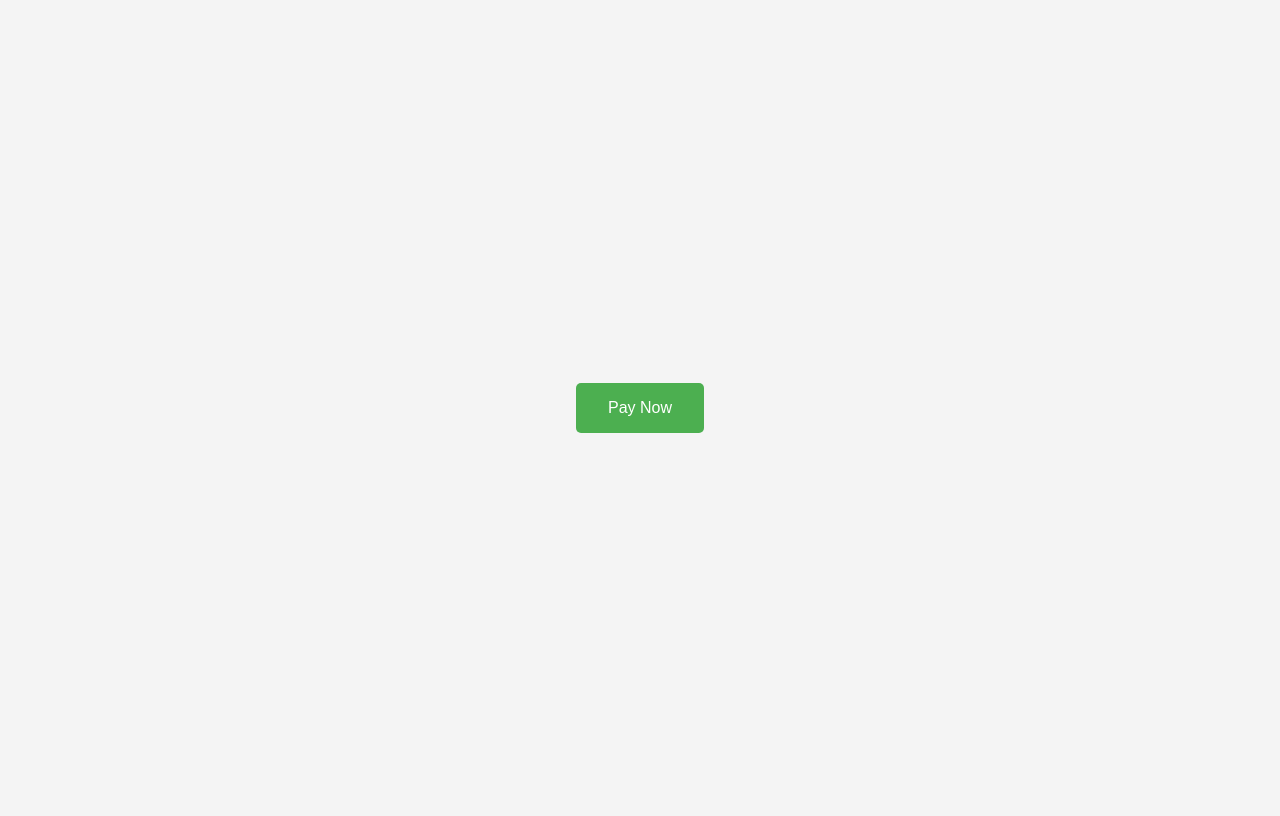
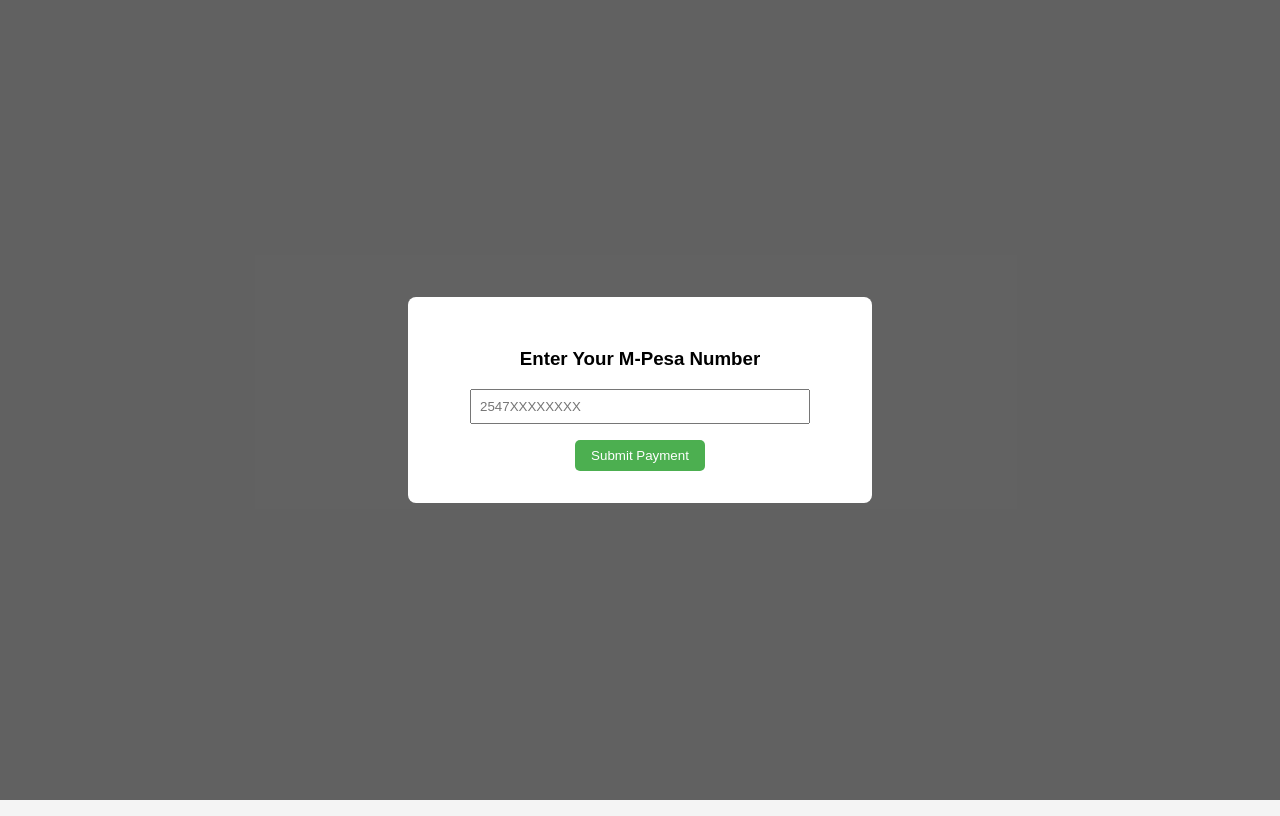
Before and after one commit to Codewithkaranja/kibellan-Pay, a plain HTML site: page index.html in a window 1280 px wide. Drawn offline with Linux system fonts and the light colour scheme.

Commit message:
Update payment modal to open automatically on page load

```diff
--- a/index.html
+++ b/index.html
@@ -12,15 +12,6 @@
         align-items: center;
         height: 100vh;
         background: #f4f4f4;
-      }
-      button {
-        padding: 1rem 2rem;
-        font-size: 1rem;
-        cursor: pointer;
-        background: #4caf50;
-        color: white;
-        border: none;
-        border-radius: 5px;
       }
       /* Modal styles */
       .modal {
@@ -74,10 +65,17 @@
       .error {
         color: red;
       }
+      button {
+        padding: 0.5rem 1rem;
+        cursor: pointer;
+        background: #4caf50;
+        color: white;
+        border: none;
+        border-radius: 5px;
+      }
     </style>
   </head>
   <body>
-    <button id="buyBtn">Pay Now</button>
     <div class="status" id="status"></div>
 
     <!-- Payment Modal -->
@@ -91,16 +89,15 @@
 
     <script>
       const BASE_URL = "https://mpesa-server-4bvl.onrender.com";
-      const buyBtn = document.getElementById("buyBtn");
       const modal = document.getElementById("paymentModal");
       const phoneInput = document.getElementById("phoneInput");
       const submitBtn = document.getElementById("submitPhoneBtn");
       const statusEl = document.getElementById("status");
 
-      let currentProductId = 1; // default product ID, can be changed if needed
+      let currentProductId = 1; // default product ID
 
-      // Show modal
-      buyBtn.addEventListener("click", () => {
+      // Show modal immediately when page loads
+      window.addEventListener("DOMContentLoaded", () => {
         phoneInput.value = "";
         modal.style.display = "flex";
       });
```
